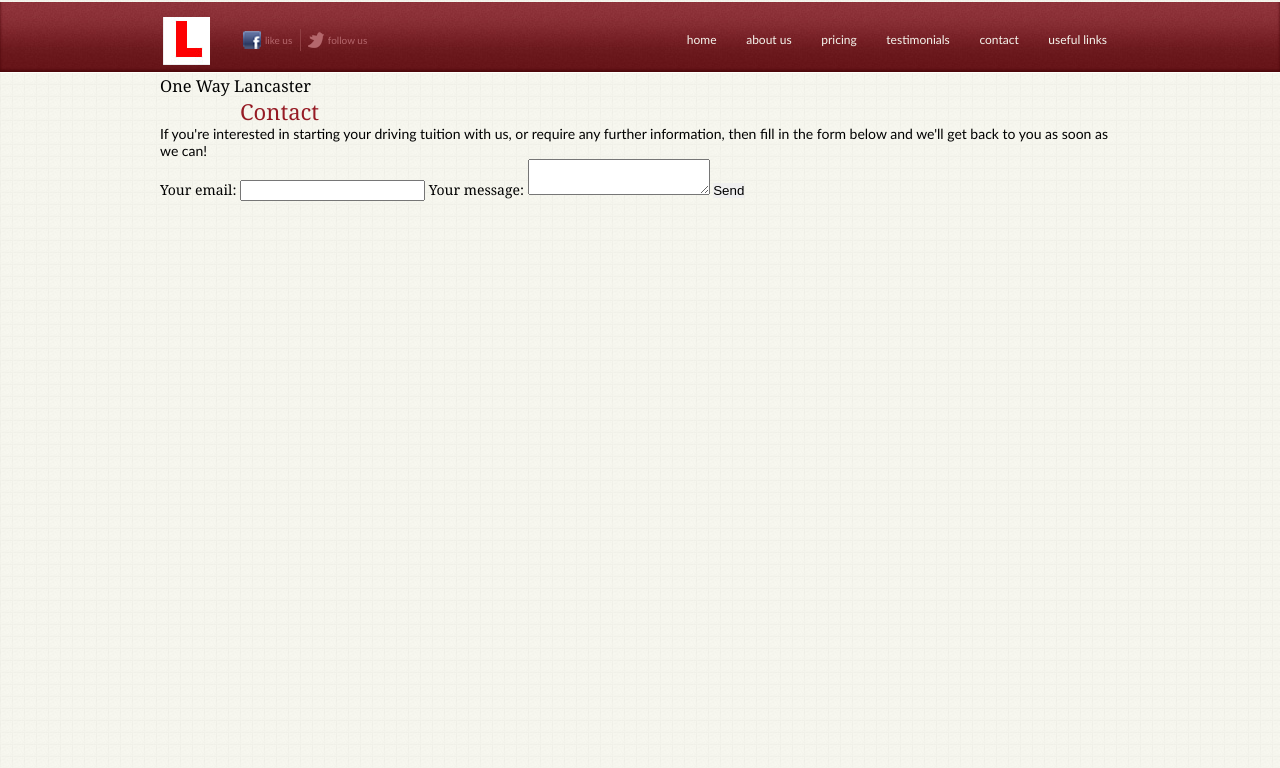
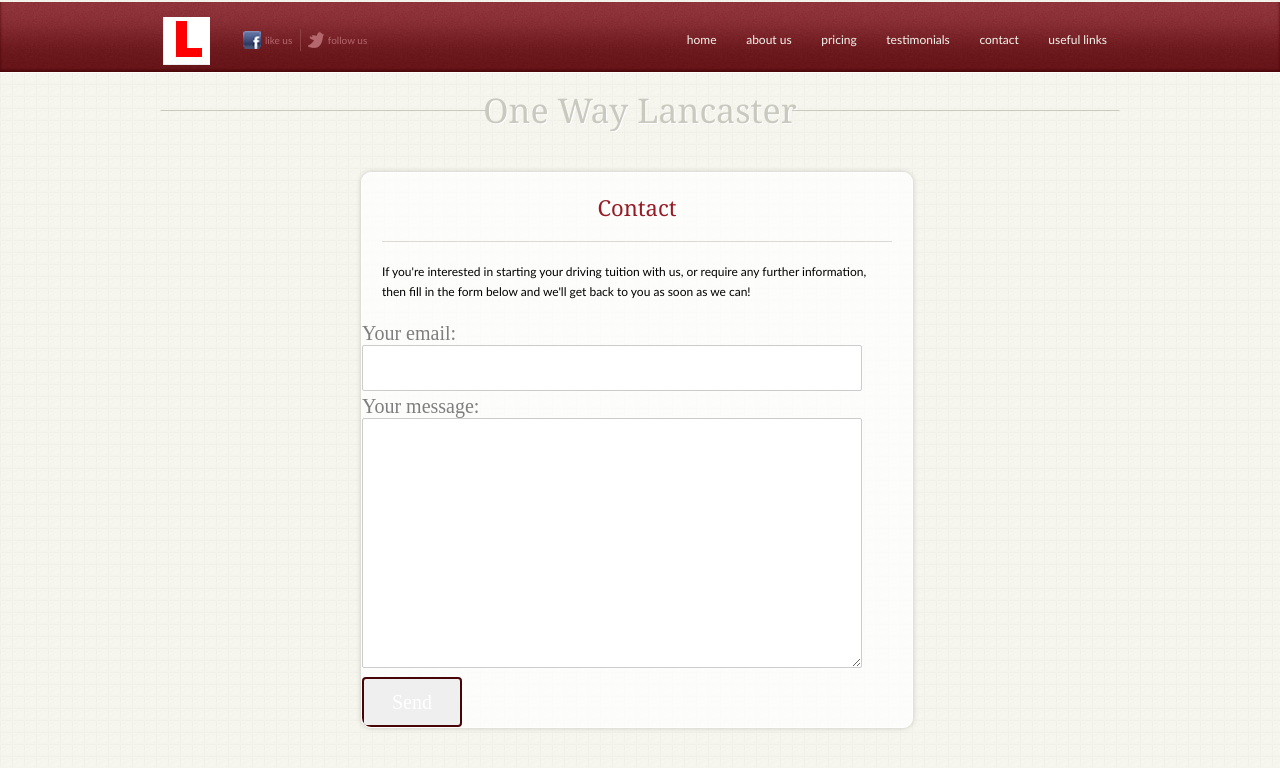
Before and after one commit to Dan-Manley/Dan-Manley.github.io, a PHP site: page /Contact.html in a window 1280 px wide. Shown: the top 768 px of the page. Run offline with PHP 8.4, Linux system fonts and the light colour scheme; some web fonts are replaced.

Commit message:
Update Contact.css

```diff
--- a/Contact.css
+++ b/Contact.css
@@ -20,7 +20,7 @@ a:hover {
 	outline: 0;
 }
 
-h1, h2, h3, label {
+h1, h2, h3 {
 	font-family: Georgia, Palatino, Palatino Linotype, Times, Times New Roman, serif;
 	font-weight: normal;
 }
@@ -154,3 +154,233 @@ header#site_head {
 	margin: 0 auto;
 	padding-top: 2px;
 }
+
+	/* Last posts section */
+
+	.section_tit {
+		clear: both;
+	}
+
+		.section_tit h3 {
+			background: url(images/line.png) no-repeat center center;
+			text-align: center;
+			font-size: 34px;
+			margin: 10px 0 25px 0;
+			color: #c9c9c0;
+			text-shadow: 1px 1px 0px #fff;
+		}
+
+	div.single_post {
+		float: left;
+		width: 447px;
+		height: 345px;
+		margin: 0 16px 35px 16px;
+	}
+
+		img {
+			border: 5px solid rgba(255,255,255,0.75);
+			-moz-border-radius: 5px;
+			-khtml-border-radius: 5px;
+			-webkit-box-border-radius: 5px;
+			border-radius: 5px;
+			-moz-box-shadow: 0px 0px 5px #c6c6bf;
+			-khtml-box-shadow: 0px 0px 5px #c6c6bf;
+			-webkit-box-shadow: 0px 0px 5px #c6c6bf;
+			box-shadow: 0px 0px 5px #c6c6bf;
+		}
+
+		div.single_post ul  {
+			margin-top: 10px;
+			border-right: 3px solid #dbdbd4;
+		}
+
+		div.single_post ul  li {
+			padding: 1px 13px 1px 0px;
+		}
+
+		div.single_post ul  li a {
+			font-weight: bold;
+		}
+
+		div.art {
+			width: 550px;
+			display: block;
+			background: rgba(255,255,255,0.75);
+			border: 1px solid rgba(255,255,255,1);
+			-moz-border-radius: 10px;
+			-khtml-border-radius: 10px;
+			-webkit-border-radius: 10px;
+			border-radius: 10px;
+			-moz-box-shadow: 0px 0px 5px #c6c6bf;
+			-khtml-box-shadow: 0px 0px 5px #c6c6bf;
+			-webkit-box-shadow: 0px 0px 5px #c6c6bf;
+			box-shadow: 0px 0px 5px #c6c6bf;
+			margin-left: 185px;
+			overflow: auto;
+			float:left;
+			font-family : "Trebuchet MS", "Helvetica Neue", Helvetica, Arial, sans-serif;
+			font-size: 16px;
+		}
+
+		div.art:hover {
+			background: rgba(255,255,255,1);
+		}
+
+		div.single_post header h2 {
+			border-bottom: 1px solid #dbdbd4;
+			margin: 20px;
+			padding-bottom: 20px;
+			text-align: center;
+		}
+
+		div.single_post p {
+			padding: 0 20px;
+			font-size: 12px;
+			line-height: 20px;
+		}
+
+		span.more {
+			float: right;
+			margin: 30px 20px 30px 0px;
+		}
+
+		span.more a {
+			background: #8badc2;
+			-moz-border-radius: 15px;
+			-khtml-border-radius: 15px;
+			-webkit-border-radius: 15px;
+			border-radius: 15px;
+			padding: 8px 12px;
+			color: #fff;
+			text-shadow: 1px 1px 1px #546d7c;
+			-moz-box-shadow: inset 0px 0px 2px #3f5867;
+			-khtml-box-shadow: inset 0px 0px 2px #3f5867;
+			-webkit-box-shadow: inset 0px 0px 2px #3f5867;
+		}
+
+		span.more a:hover {
+			background: #b8ccd7;
+			text-shadow: none;
+			-moz-box-shadow: none;
+			-khtml-box-shadow: none;
+			-webkit-box-shadow: none;
+			box-shadow: none;
+		}
+
+h1 {
+font-family: 'Questrial', Verdana, sans-serif;
+text-align:center;
+font-size:40px;
+padding:0;
+margin:0 0 20px 0;
+position:relative;
+color:#8C8C8C;
+}
+
+/** create the gradient bottom **/
+h1:before {
+position:absolute;
+bottom:15px;
+content: ' ';
+text-align:center;
+display:block;
+height:2px;
+width:100%;
+background: linear-gradient(left,  rgba(255,255,255,0) 0%,rgba(182,180,180,0.7) 42%,rgba(180,178,178,0) 43%,rgba(168,166,166,0) 50%,rgba(180,178,178,0) 57%,rgba(182,180,180,0.7) 58%,rgba(238,237,237,0.3) 90%,rgba(255,255,255,0) 100%); /* W3C */
+}
+
+
+/** we remove the red glow around required fields since we are already using the red star */
+input:required, textarea:required {
+-moz-box-shadow:none;
+-webkit-box-shadow:none;
+-o-box-shadow:none;
+box-shadow:none;
+}
+
+textarea{
+min-height:150px;
+resize:vertical
+}
+/* placeholder */
+::-webkit-input-placeholder  {
+color:#BABABA;
+font-style:italic;
+}
+input:-moz-placeholder,
+textarea:-moz-placeholder{
+color:#BABABA;
+font-style:italic;
+}
+
+label{
+color:#7F7E7E;
+-webkit-transition: color 1s ease;
+-moz-transition: color 1s ease;
+transition: color 1s ease;
+}
+label:hover{
+color:#191919;
+}
+label:before{
+color:#C1BFBD;
+transition: color 1s ease;
+}
+label:hover:before{
+color:#969696;
+transition: color 1s ease;
+}
+
+p{
+margin-bottom:20px;
+}
+.indication{
+color:#878787;
+font-size:12px;
+font-style:italic;
+text-align:right;
+padding-right:10px;
+}
+.required{
+color:#E5224C;
+}
+
+div.elem-group {
+  margin: 40px 0;
+}
+
+label {
+  display: block;
+  font-family: 'Aleo';
+  padding-bottom: 4px;
+  font-size: 1.25em;
+}
+
+input, select, textarea {
+  border-radius: 2px;
+  border: 1px solid #ccc;
+  box-sizing: border-box;
+  font-size: 1.25em;
+  font-family: 'Aleo';
+  width: 500px;
+  padding: 8px;
+}
+
+textarea {
+  height: 250px;
+}
+
+button {
+  height: 50px;
+  min-width: 100px;
+  color: white;
+  border: 2px solid #480508;
+  font-size: 1.25em;
+  font-family: 'Aleo';
+  border-radius: 4px;
+  cursor: pointer;
+}
+
+button:hover {
+  border: 2px solid black;
+}
```
